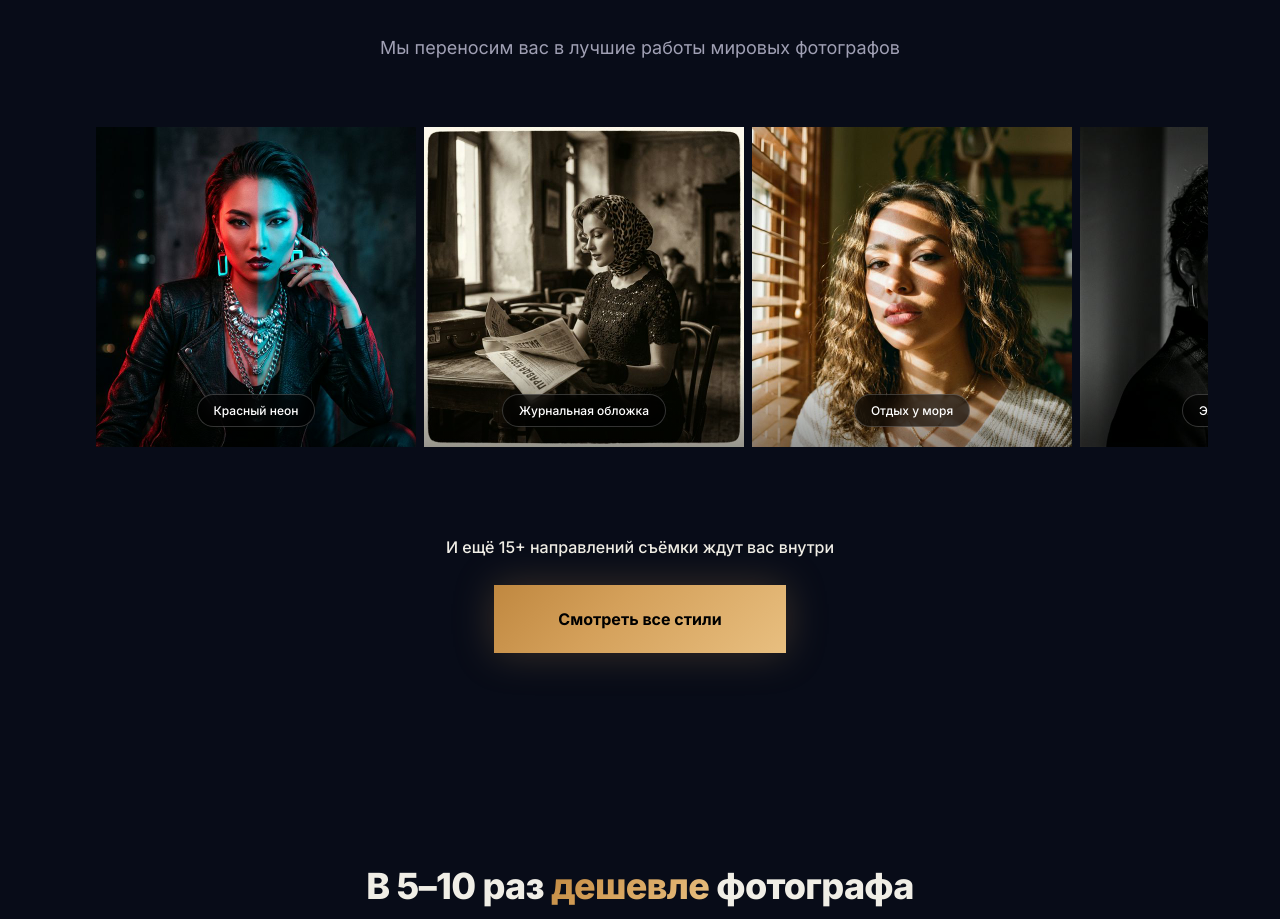
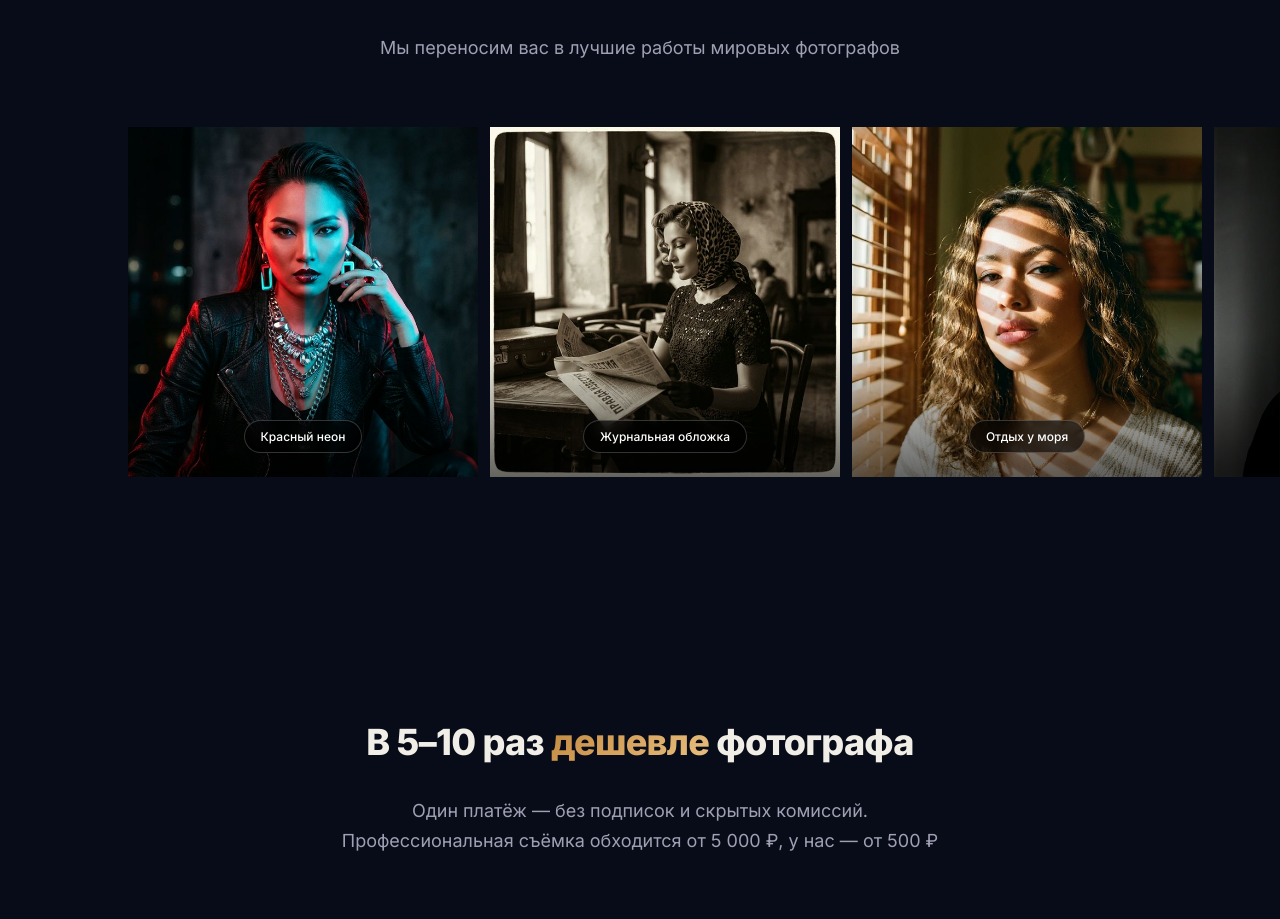
Before and after one commit to selyakate676-netizen/photogen, a Next.js app: page / in a window 1280 px wide. Shown: the part 5683-6602 px from the top of the page. Built offline with nearby package versions, Linux system fonts and the light colour scheme.

Commit message:
UI: Remove Templates footer and refine scroll behavior

```diff
--- a/src/components/Templates.module.css
+++ b/src/components/Templates.module.css
@@ -5,36 +5,48 @@
 }
 
 .scrollContainer {
-  width: 100%;
+  width: 100vw;
+  position: relative;
+  left: 50%;
+  right: 50%;
+  margin-left: -50vw;
+  margin-right: -50vw;
   overflow-x: auto;
-  padding-bottom: var(--space-lg);
+  padding-bottom: var(--space-xl);
   margin-top: var(--space-3xl);
-  scrollbar-width: none; /* Hide scrollbar for Firefox */
+  scrollbar-width: none;
+  scroll-snap-type: x mandatory;
 }
 
 .scrollContainer::-webkit-scrollbar {
-  display: none; /* Hide scrollbar for Chrome/Safari */
+  display: none;
 }
 
 .grid {
   display: flex;
-  gap: 8px; /* TIGHT gap like in reference */
+  gap: 12px;
   width: max-content;
-  padding: 0 var(--space-lg);
+  padding: 0 10vw; /* Padding on sides to show photos of the edges */
 }
 
 .cardWrapper {
   flex: 0 0 auto;
-  width: 320px;
+  width: 350px;
+  scroll-snap-align: center;
 }
 
 .card {
   position: relative;
   width: 100%;
-  aspect-ratio: 1 / 1; /* Square photos in reference */
+  aspect-ratio: 1 / 1;
   overflow: hidden;
   border-radius: 0;
   background: #000;
+  transition: transform 0.3s ease;
+}
+
+.card:hover {
+  transform: scale(1.02);
 }
 
 .image {
@@ -53,8 +65,8 @@
   display: flex;
   align-items: flex-end;
   justify-content: center;
-  padding-bottom: 20px;
-  background: linear-gradient(transparent 70%, rgba(0, 0, 0, 0.4));
+  padding-bottom: 24px;
+  background: linear-gradient(transparent 60%, rgba(0, 0, 0, 0.6));
   pointer-events: none;
 }
 
--- a/src/components/Templates.tsx
+++ b/src/components/Templates.tsx
@@ -61,17 +61,6 @@ export default function Templates() {
             ))}
           </div>
         </div>
-
-        <Reveal delay={2} className={styles.footerReveal}>
-          <div className={styles.templatesFooter}>
-            <p className={styles.footerText}>
-              И ещё 15+ направлений съёмки ждут вас внутри
-            </p>
-            <button className={`${styles.ctaButton} btn-primary`}>
-              Смотреть все стили
-            </button>
-          </div>
-        </Reveal>
       </div>
     </section>
   );
```
